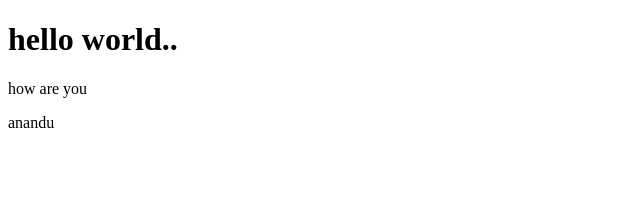
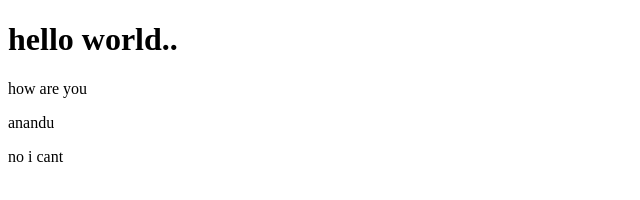
Before and after one commit to anandu-git/datewithgit-sample, a plain HTML site: page index.html in a window 1280 px wide. Shown: the full height of the page, 0-640 px from the left. Drawn offline with Linux system fonts and the light colour scheme.

Commit message:
negative answer added

```diff
--- a/index.html
+++ b/index.html
@@ -9,5 +9,6 @@
     <h1>hello world..</h1>
     <p>how are you</p>
     <p>anandu</p>
+    <p>no i cant</p>
 </body>
 </html>
```
